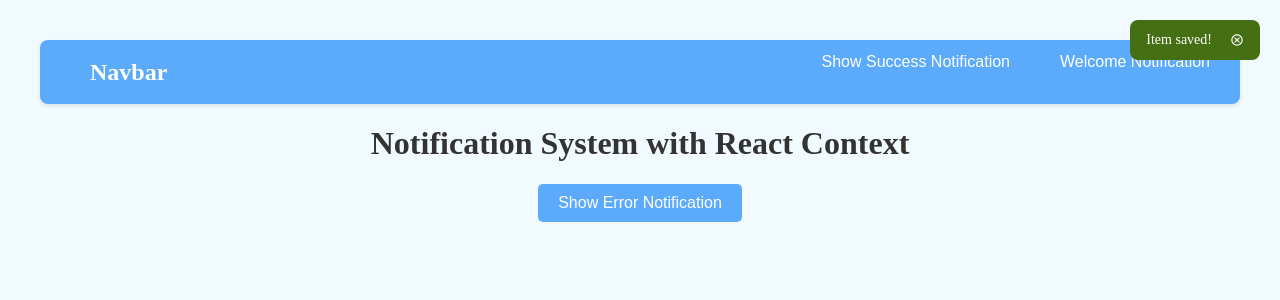
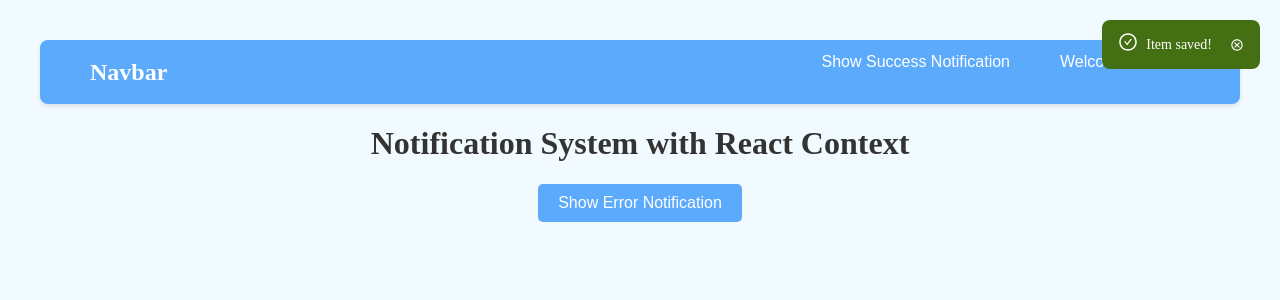
Before and after one commit to michellebarrigaIT/practica11, a React (Vite) app: page / in a window 1280 px wide. Both pictures are taken after a click on the button "Show Success Notification". Shown: the top 300 px of the page. Built offline with nearby package versions, Linux system fonts and the light colour scheme.

Commit message:
feat: add notification icon

```diff
--- a/src/components/Notification/Notification.scss
+++ b/src/components/Notification/Notification.scss
@@ -18,4 +18,13 @@
             transform: scale(1.2);
         }
     }
+
+    .icon {
+        font-size: 20px;
+    }
+
+    .message {
+        flex: 1;
+    }
+
 }
--- a/src/components/Notification/Notification.tsx
+++ b/src/components/Notification/Notification.tsx
@@ -2,20 +2,29 @@
 import { useNotification } from '../../contexts/NotificationContext';
 import { IoMdCloseCircleOutline } from "react-icons/io";
 import './Notification.scss'
+import { AiOutlineCheckCircle } from 'react-icons/ai';
+import { MdErrorOutline } from 'react-icons/md';
+import { CiCircleInfo } from 'react-icons/ci';
+import type { JSX } from 'react';
 
 function Notification() {
     const { notification, clearNotification } = useNotification();
 
     if (!notification) return null;
 
+    const iconMap: Record<typeof notification.type, JSX.Element> = {
+        success: <AiOutlineCheckCircle />,
+        error: <MdErrorOutline />,
+        info: <CiCircleInfo />,
+    };
+
     return (
         <div className='notification' style={{
             backgroundColor: notification.color,
         }}>
-            {notification.message}
-
+            <span className="icon">{iconMap[notification.type]}</span>
+            <span className="message">{notification.message}</span>
             <IoMdCloseCircleOutline onClick={clearNotification} className='btn'/>
-
         </div>
     )
 }
```
Also changed, not shown: 1 other file (tests, documents, lock files or other folders).
